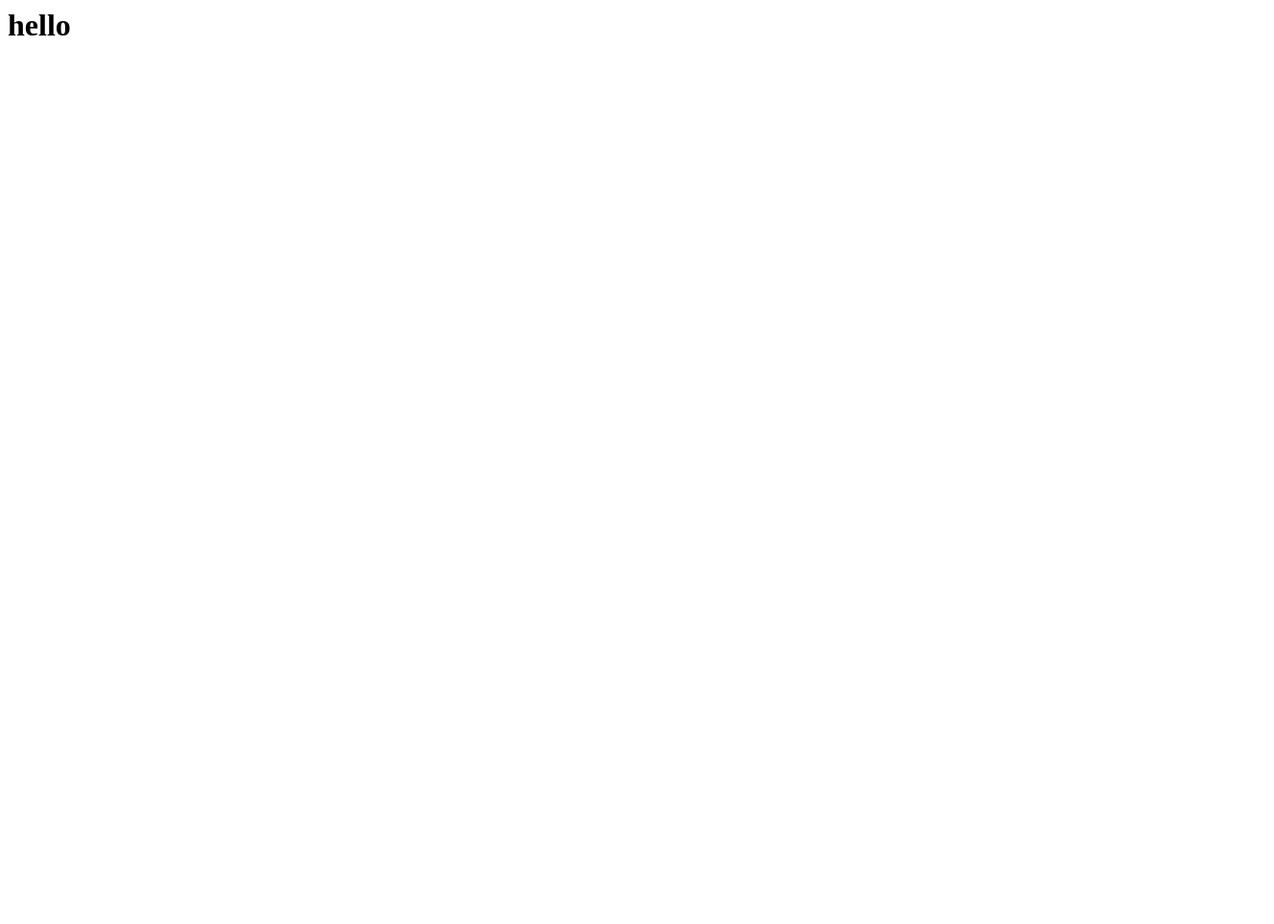
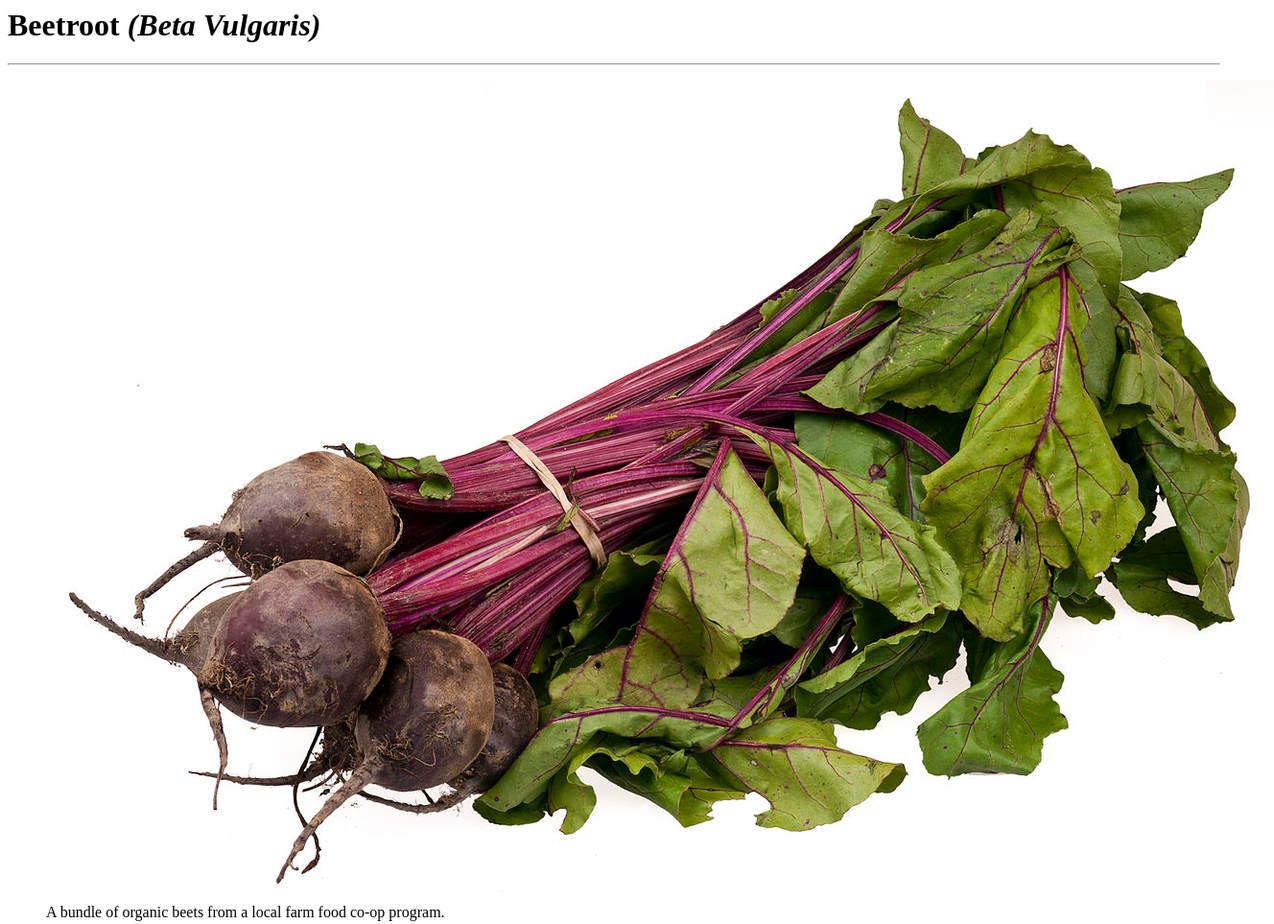
Before and after one commit to stacey-cowan/dsn1678-exercise-0, a plain HTML site: page index.html in a window 1280 px wide. Shown: the whole page at 96% size, 1328 px wide, since content can reach past the window. Before the commit the page ends 800 px from the top, so only its background shows below. Drawn offline with Linux system fonts and the light colour scheme.

Commit message:
Added stuff.

```diff
--- a/index.html
+++ b/index.html
@@ -1 +1,8 @@
-<h1>hello</h1>
+<header>
+<h1>Beetroot <i>(Beta Vulgaris)</i></h1>
+</header>
+<hr>
+<figure>
+    <img src="images/beets.jpg" alt="a bundle of beets">
+    <figcaption>A bundle of organic beets from a local farm food co-op program.</figcaption>
+</figure>
```
